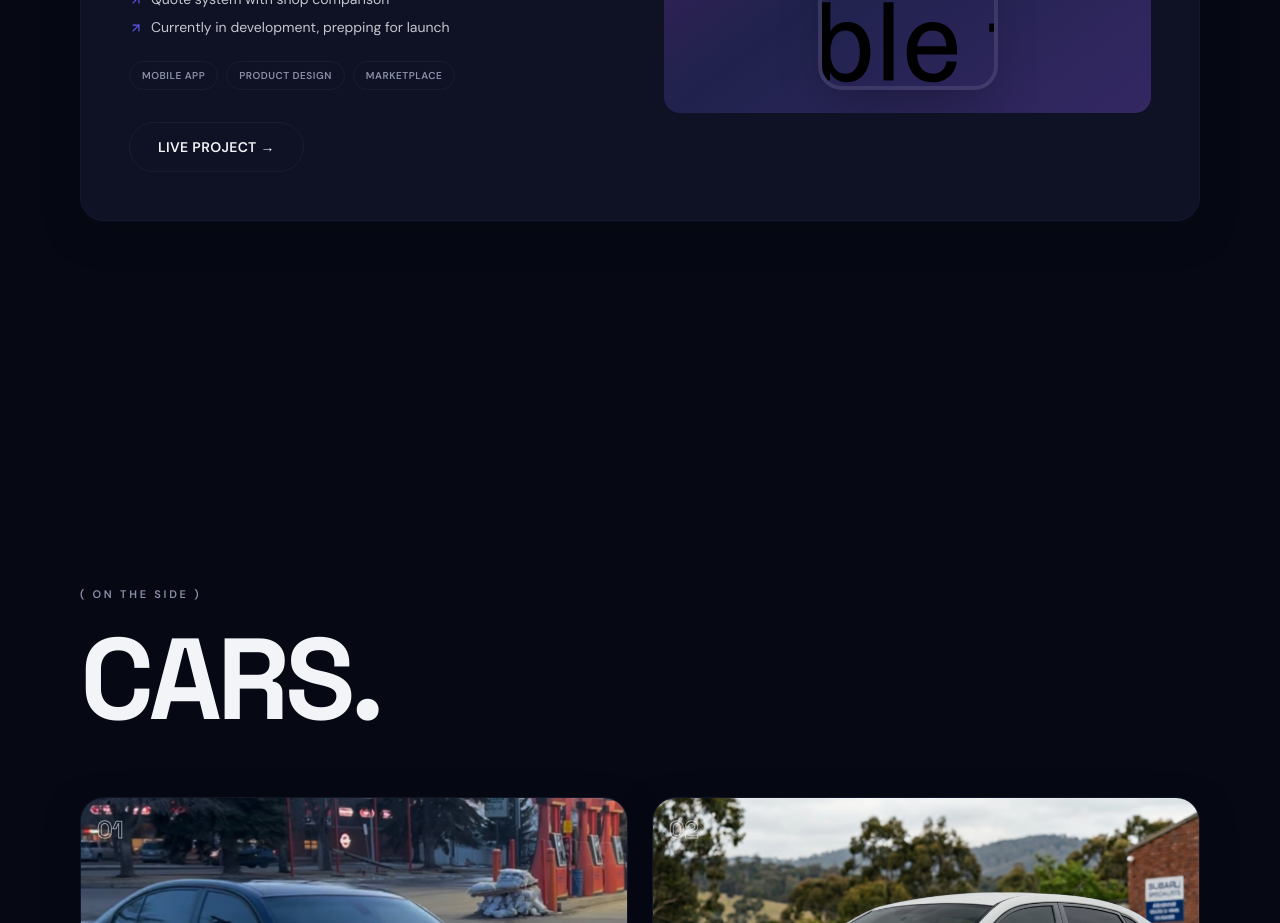
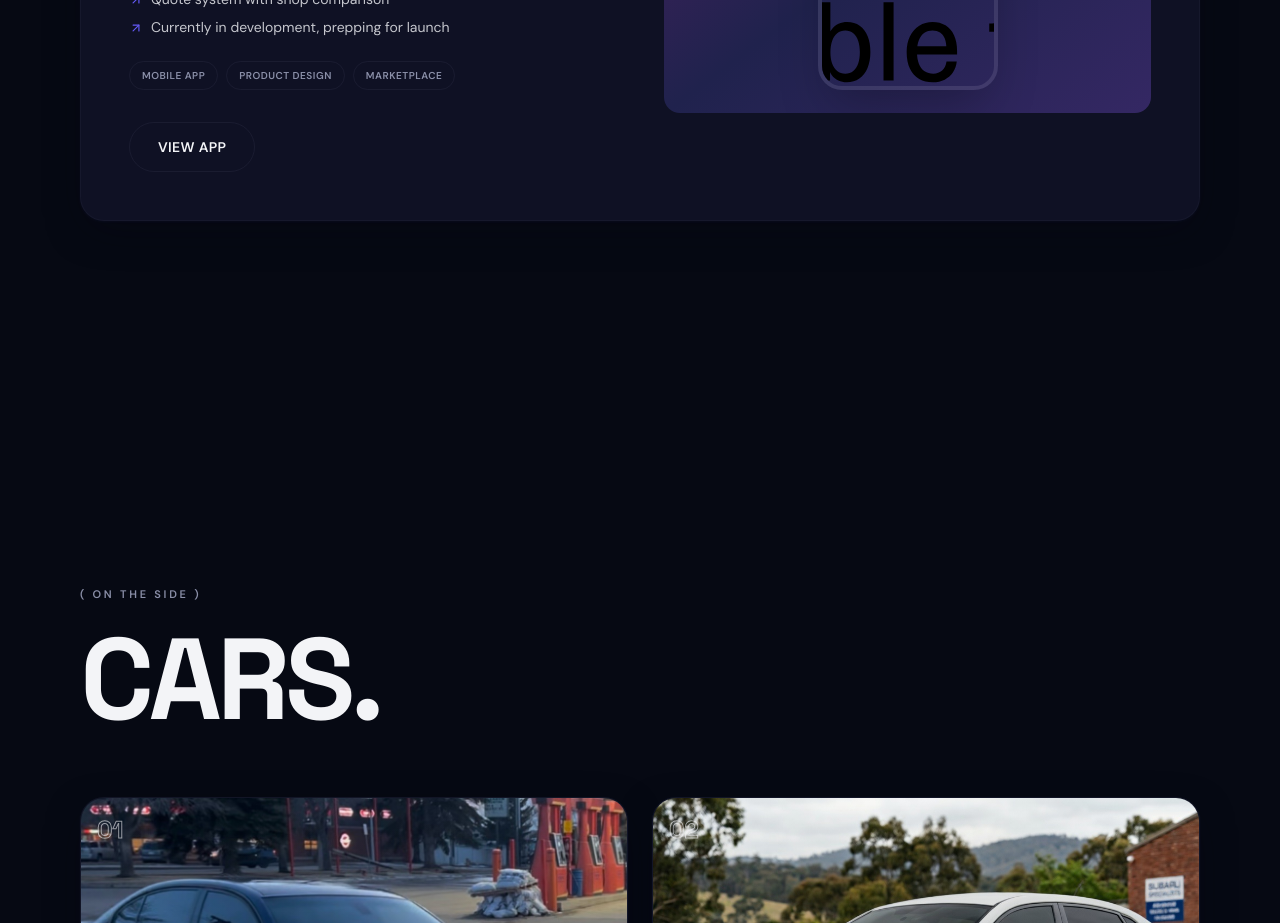
Before and after one commit to RoomiestBetse/my-protfolio, a React (Vite) app: page / in a window 1280 px wide. Shown: the part 5320-6243 px from the top of the page. Built offline with nearby package versions, Linux system fonts and the light colour scheme; grey boxes are pictures that could not be loaded; the HTML template or start-up script is replaced by a standard one.

Commit message:
Fix: solid card backgrounds, RepairPal View App button

```diff
--- a/src/components/StackedProjects.tsx
+++ b/src/components/StackedProjects.tsx
@@ -15,6 +15,8 @@ interface Project {
   tools: string[];
   icon: typeof Truck;
   media: ReactNode;
+  link?: string;
+  linkLabel?: string;
 }
 
 const projects: Project[] = [
@@ -76,6 +78,8 @@ const projects: Project[] = [
     ],
     tools: ["Mobile App", "Product Design", "Marketplace"],
     icon: Smartphone,
+    link: "https://car-repaipal-real.vercel.app/",
+    linkLabel: "View App",
     media: (
       <div className="relative aspect-[4/3] rounded-2xl overflow-hidden bg-gradient-to-br from-fuchsia-500/30 via-indigo-500/20 to-violet-500/30 flex items-center justify-center">
         <div className="relative w-[180px] aspect-[9/16] rounded-[1.5rem] overflow-hidden border-4 border-foreground/10 shadow-2xl">
@@ -124,12 +128,12 @@ const ProjectCard = ({ p, index, total }: { p: Project; index: number; total: nu
         ref={articleRef}
         style={
           reduce
-            ? undefined
-            : { scale, opacity, rotateX: springX, rotateY: springY, transformPerspective: 1200 }
+            ? { backgroundColor: "hsl(var(--card))" }
+            : { scale, opacity, rotateX: springX, rotateY: springY, transformPerspective: 1200, backgroundColor: "hsl(var(--card))" }
         }
         onMouseMove={handleMouseMove}
         onMouseLeave={handleMouseLeave}
-        className="w-full glass-card !bg-card p-6 md:p-10 lg:p-12 grid lg:grid-cols-2 gap-8 lg:gap-12 items-center"
+        className="w-full glass-card p-6 md:p-10 lg:p-12 grid lg:grid-cols-2 gap-8 lg:gap-12 items-center"
       >
         <div>
           <div className="flex items-center gap-4 mb-6">
@@ -163,8 +167,13 @@ const ProjectCard = ({ p, index, total }: { p: Project; index: number; total: nu
             ))}
           </div>
 
-          <a href="#contact" className="outline-pill">
-            Live Project →
+          <a
+            href={p.link ?? "#contact"}
+            target={p.link ? "_blank" : undefined}
+            rel={p.link ? "noopener noreferrer" : undefined}
+            className="outline-pill"
+          >
+            {p.linkLabel ?? "Live Project →"}
           </a>
         </div>
 
```
